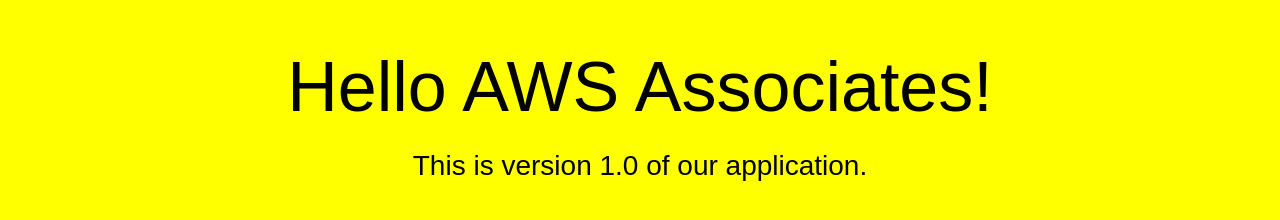
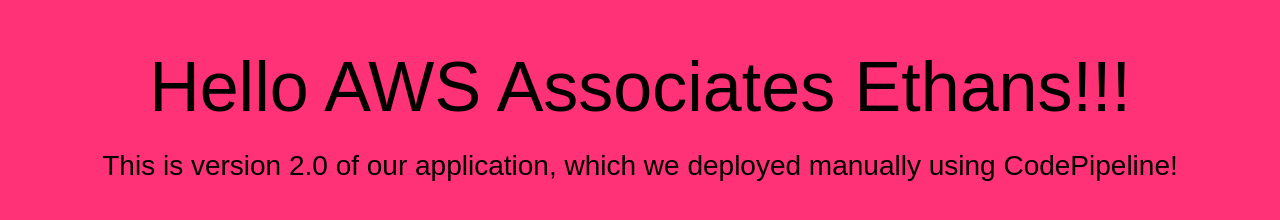
Before and after one commit to ashrafgate/webapp, a plain HTML site: page index.html in a window 1280 px wide. Drawn offline with Linux system fonts and the light colour scheme.

Commit message:
Add files via upload

```diff
--- a/index.html
+++ b/index.html
@@ -6,7 +6,7 @@
   <style>
     body {
       color: #000000;
-      background-color: #FFFF00;
+      background-color: #FF3277;
       font-family: Arial, sans-serif;
       font-size: 14px;
     }
@@ -26,8 +26,8 @@
 </head>
 <body>
   <div align="center">
-    <h1>Hello AWS Associates!</h1>
-    <h2>This is version 1.0 of our application.</h2>
+    <h1>Hello AWS Associates Ethans!!!</h1>
+    <h2>This is version 2.0 of our application, which we deployed manually using CodePipeline!</h2>
   </div>
 </body>
 </html>
```
